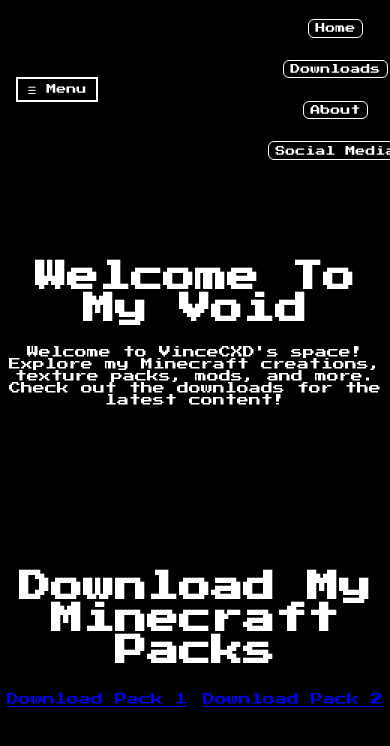
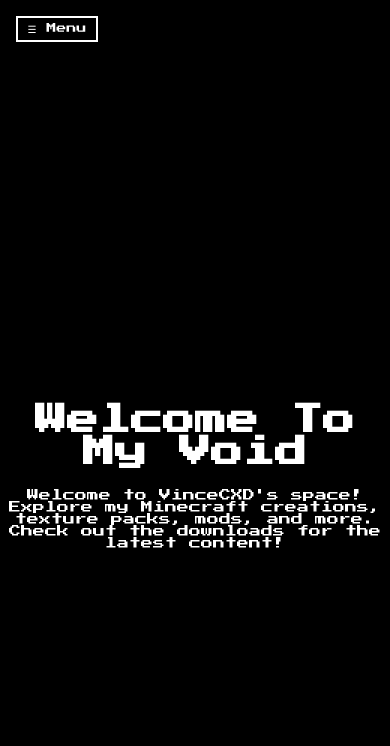
Before and after one commit to VinceDaone/Vinceha, a plain HTML site: page index.html in a window 390 px wide. Both pictures are taken after a click on the button "☰ Menu". Drawn offline with Linux system fonts and the light colour scheme; a web font is replaced by a local one.

Commit message:
Update index.html

```diff
--- a/index.html
+++ b/index.html
@@ -15,7 +15,7 @@
                 <a href="#index">Home</a>
                 <a href="#downloads">Downloads</a>
                 <a href="#about">About</a>
-                <a href="#social">Social Media</a>
+                <a href="#social">Social Media</a> <!-- Social Media link -->
             </div>
         </nav>
     </header>
@@ -41,9 +41,25 @@
     </div>
 
     <script>
-        // Navigation toggle for mobile
+        // Basic navigation function to switch pages
+        function navigateToPage(pageId) {
+            document.querySelectorAll('.page').forEach(page => {
+                page.style.display = 'none';
+            });
+            document.querySelector(pageId).style.display = 'block';
+        }
+
+        // Set initial page to home
+        navigateToPage('#index');
+        document.querySelectorAll('nav a').forEach(navLink => {
+            navLink.addEventListener('click', function() {
+                navigateToPage(this.getAttribute('href'));
+            });
+        });
+
+        // Toggle menu for mobile
         document.querySelector('.menu-toggle').addEventListener('click', function() {
-            document.querySelector('.menu-items').classList.toggle('show-menu');
+            document.querySelector('nav').classList.toggle('show-menu');
         });
     </script>
 </body>
```
